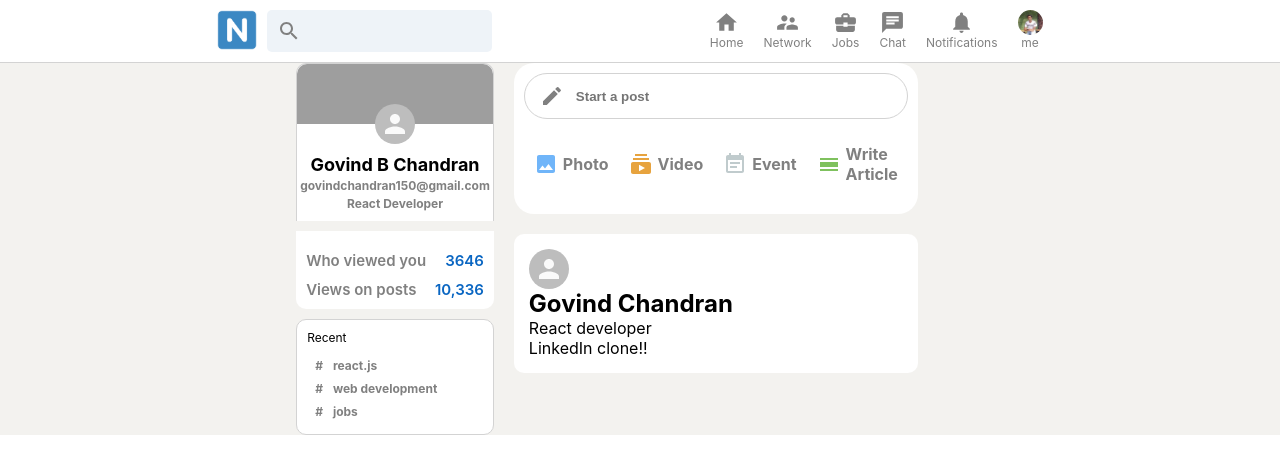
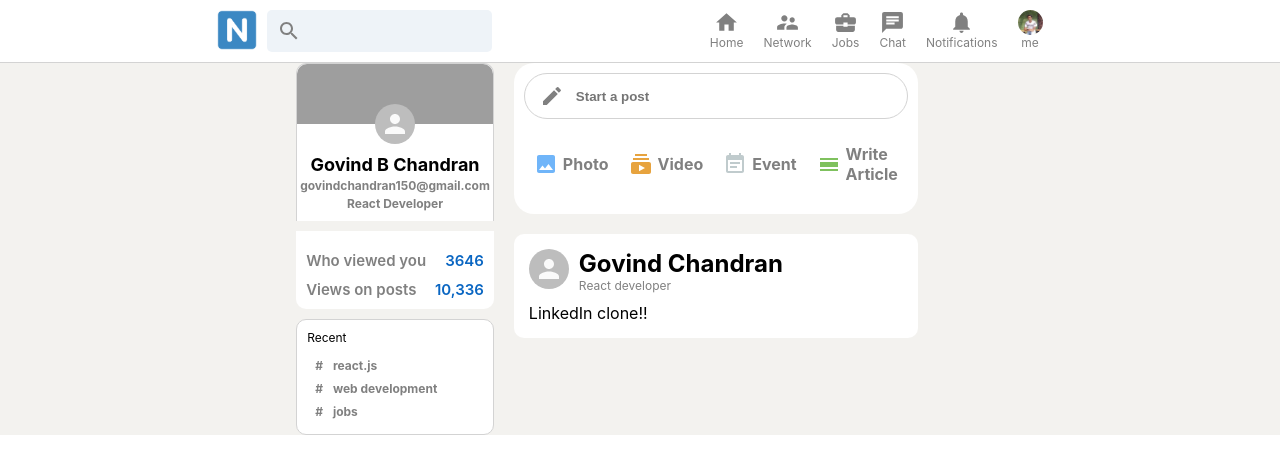
Before and after one commit to chandran-jr/NetworKit, a React (Create React App) app: page / in a window 1280 px wide. Shown: the top 474 px of the page. Built offline with nearby package versions, Linux system fonts and the light colour scheme; grey boxes are pictures that could not be loaded.

Commit message:
Add files via upload

```diff
--- a/src/Post.css
+++ b/src/Post.css
@@ -4,3 +4,21 @@
     margin-bottom: 10px;
     border-radius: 10px;
 }
+
+.post__header{
+    display: flex;
+    margin-bottom: 10px;
+}
+
+.post__info{
+    margin-left: 10px;
+}
+
+.post__info > P{
+    font-size: 12px;
+    color: gray;
+}
+
+.post__body{
+    overflow-wrap: anywhere;
+}
--- a/src/Post.js
+++ b/src/Post.js
@@ -11,12 +11,11 @@ function Post({name, description, message, photoUrl}) {
                     <h2>{name}</h2>
                     <p>{description}</p>
                 </div>
+            </div>
 
-                <div className="post__body">
+            <div className="post__body">
                     <p>{message}</p>
                 </div>
-
-            </div>
         </div>
     )
 }
```
